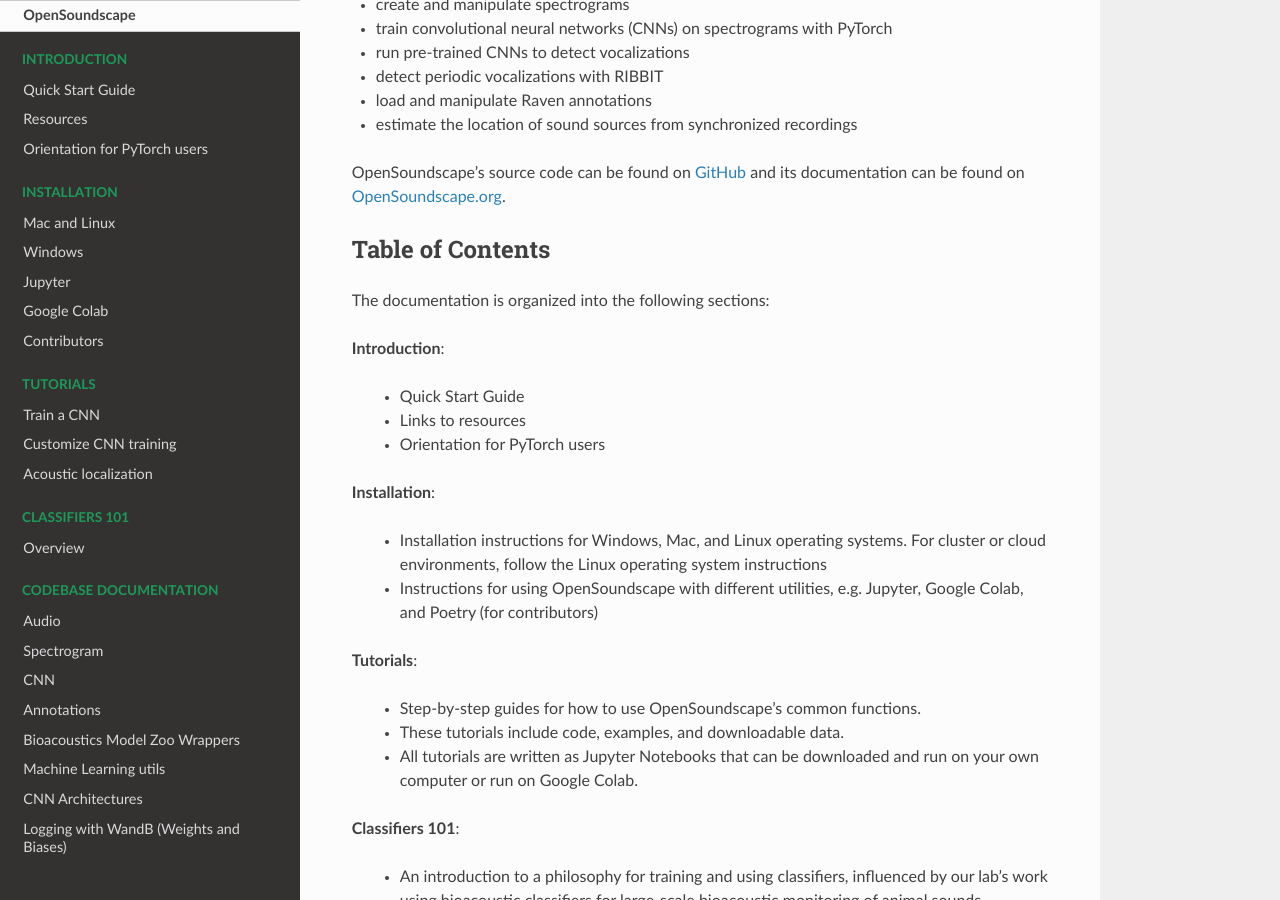
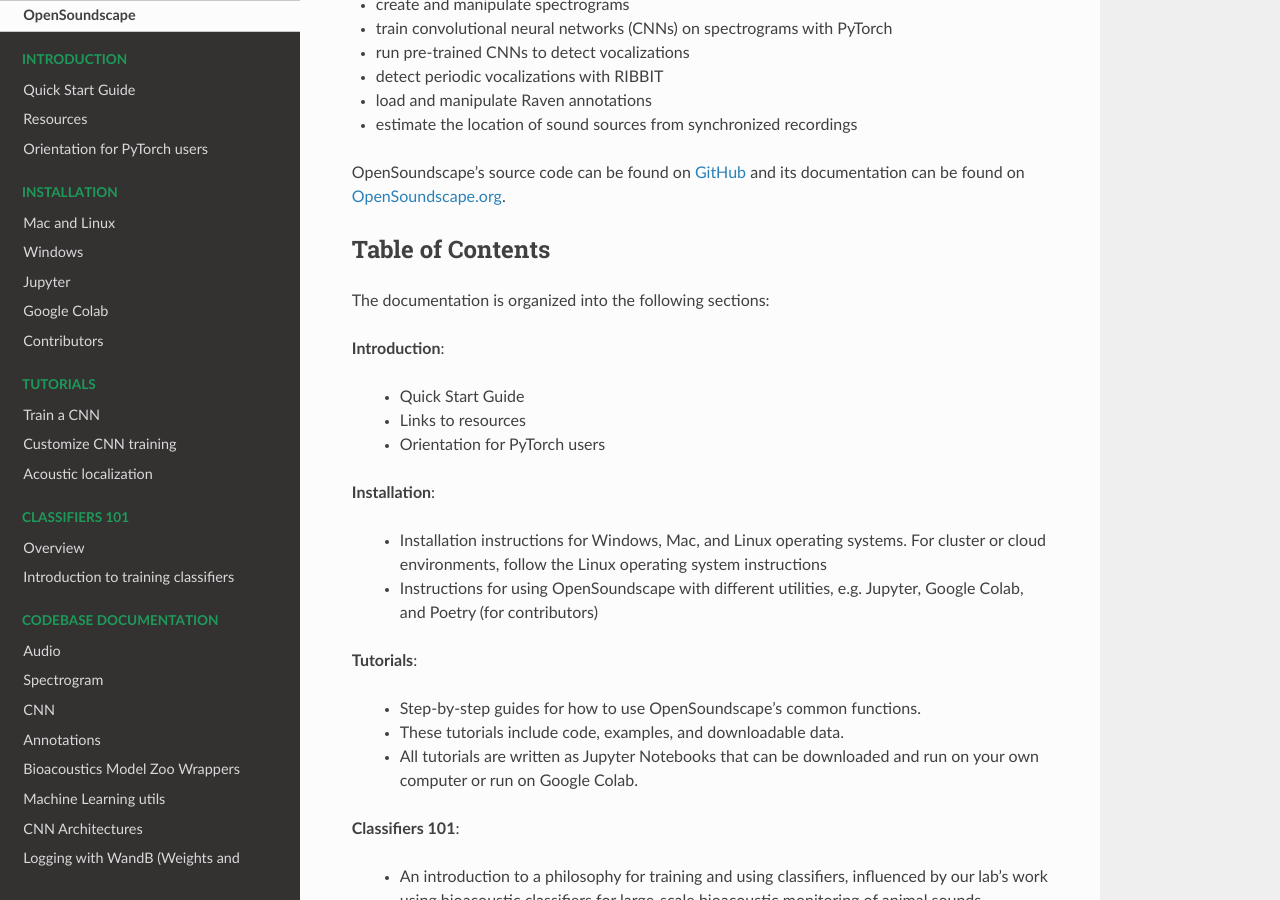
Before and after one commit to kitzeslab/opensoundscape, a Sphinx documentation site: the page built from docs/index.rst, in a window 1280 px wide and 900 px high, scrolled down 311 px. Built offline with Sphinx 7.4.7 and the Read the Docs theme 2.0.0, drawn with Linux system fonts in a browser that asks for light colours; pages that are not in the unit, such as notebooks, are missing from menus; the version number is read from the project's files by our own code; some of the changed lines change nothing that is shown.

Commit message:
Addition of Introduction to training classifier

```diff
--- a/docs/index.rst
+++ b/docs/index.rst
@@ -117,6 +117,7 @@
    classifier_guide/train_cnn
    classifier_guide/evaluate_cnn
    classifier_guide/retrain_cnn
+   classifier_guide/Intro.md
 
 .. toctree::
    :maxdepth: 1
```
